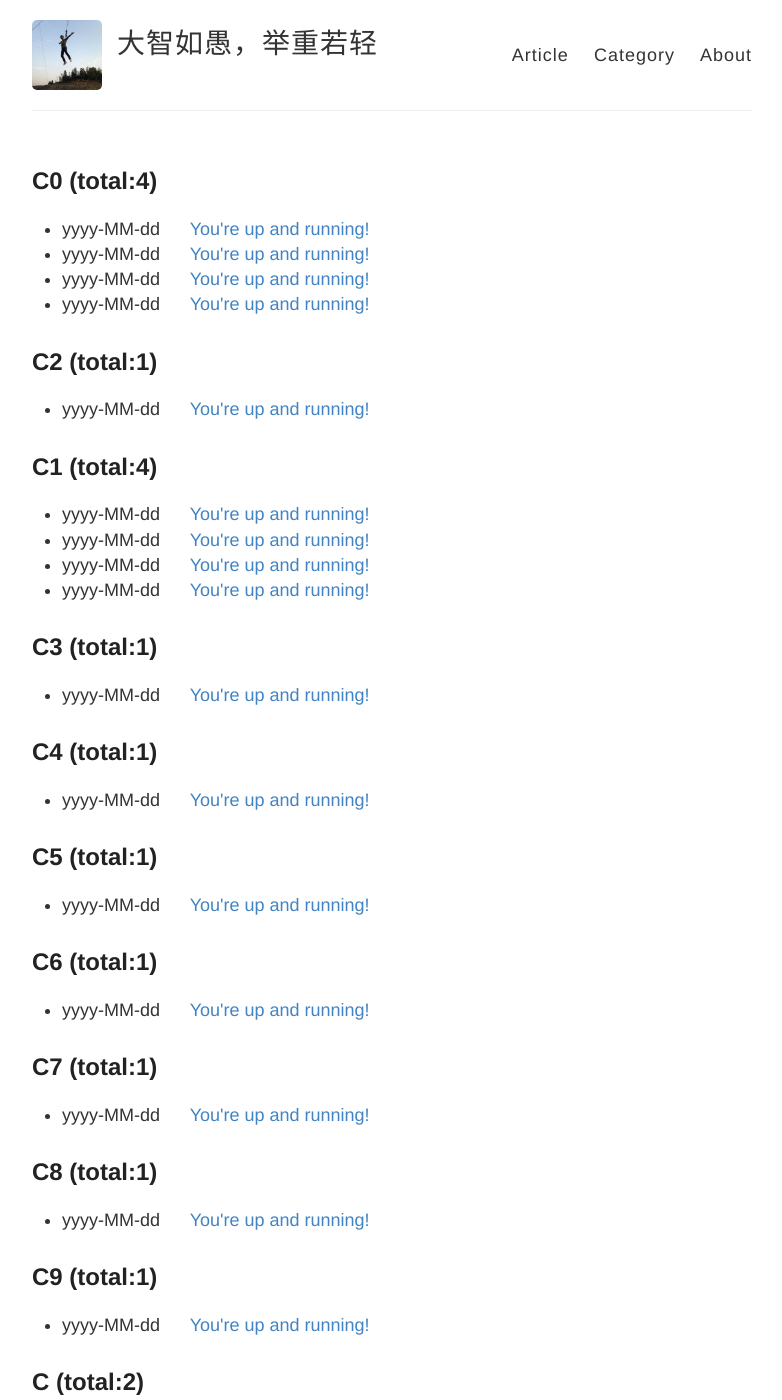
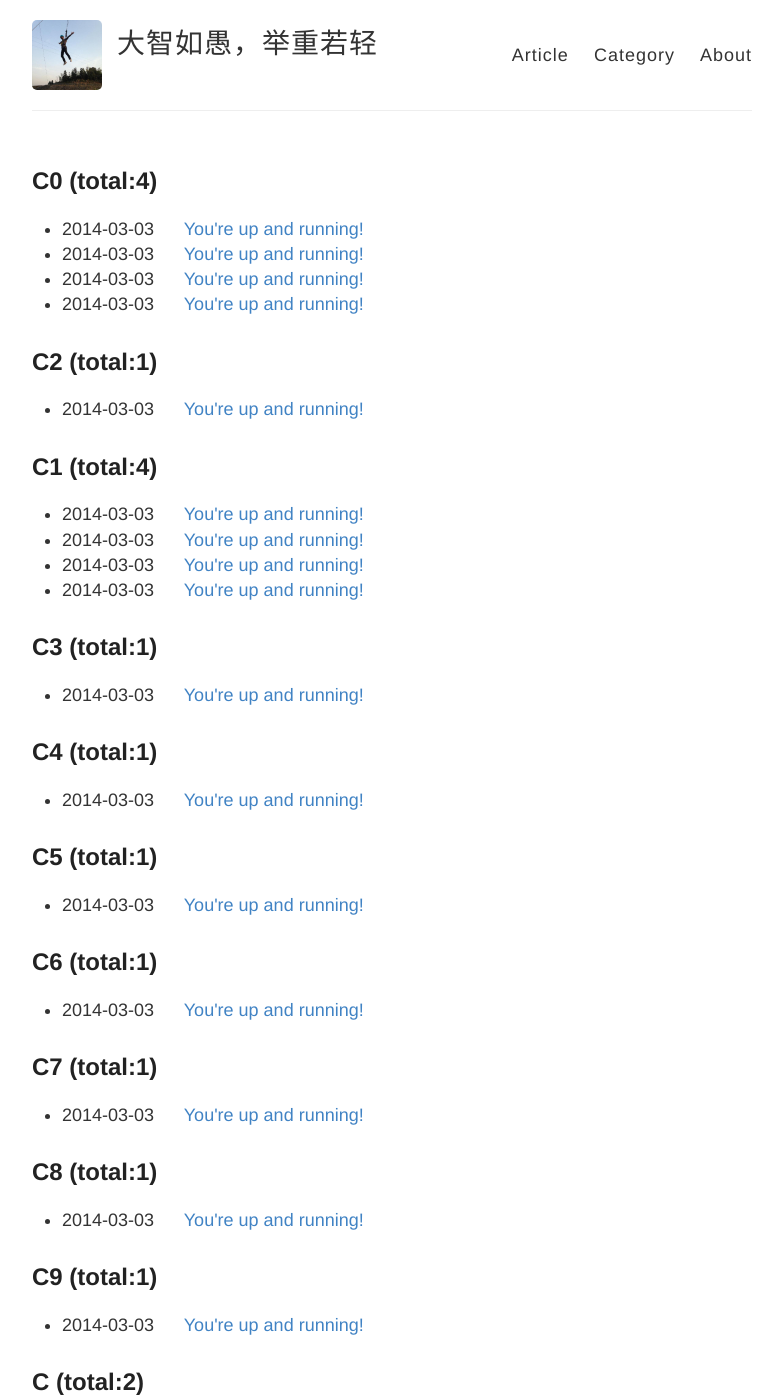
Before and after one commit to CC213/cc213.github.io, a Jekyll site: the page built from category.html, in a window 1280 px wide and 1400 px high. Shown: the whole window, without its empty margins (248-1030 px from the left). Built offline with Jekyll 4.4.1, drawn with Linux system fonts in a browser that asks for light colours; Markdown is read by kramdown in place of the engine named in the settings; some of the changed text lies outside the part shown.

Commit message:
category修改

```diff
--- a/category.html
+++ b/category.html
@@ -6,7 +6,7 @@ layout: default
 <h2>{{ category | first }} </span>(total:{{ category | last | size }})</span></h2>
 <ul class="arc-list">
     {% for post in category.last %}
-        <li>{{ post.date | date:"yyyy-MM-dd"}} &nbsp;&nbsp;&nbsp;&nbsp; <a href="{{ post.url }}">{{ post.title }}</a></li>
+        <li>{{ post.date | date:"%Y-%m-%d"}} &nbsp;&nbsp;&nbsp;&nbsp; <a href="{{ post.url }}">{{ post.title }}</a></li>
     {% endfor %}
 </ul>
 {% endfor %}
```
